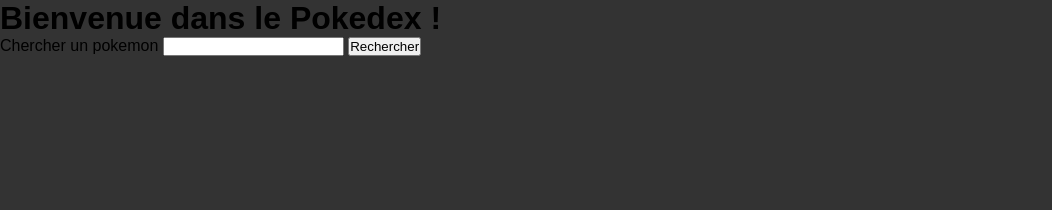
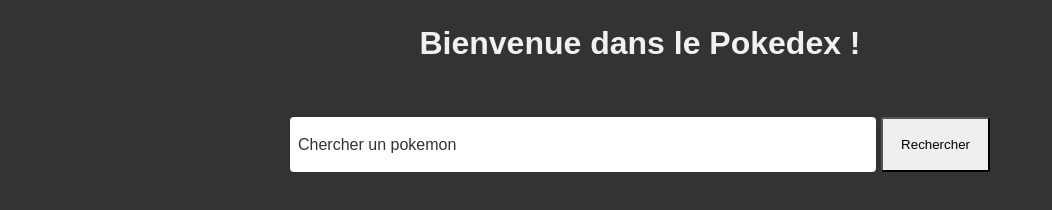
Before and after one commit to Redavela/Pokedex, a plain HTML site: page index.html in a window 1280 px wide. Shown: the whole page, without its empty margins (0-1052 px from the left). Drawn offline with Linux system fonts and the light colour scheme.

Commit message:
Réglage de l'input et du style de la page

```diff
--- a/app.js
+++ b/app.js
@@ -0,0 +1,12 @@
+const searchInput = document.querySelector('.recherche-poke input')
+
+// Animation de l'input
+
+searchInput.addEventListener('input', (e) =>{
+
+    if(e.target.value != ''){
+        e.target.parentNode.classList.add('active-input')
+    }if(e.target.value === ''){
+        e.target.parentNode.classList.remove('active-input')
+    }
+})
--- a/style.css
+++ b/style.css
@@ -8,3 +8,55 @@
     font-family: Arial, Helvetica, sans-serif;
     background: #333;
 }
+
+h1{
+    text-align: center;
+    padding: 25px;
+    color: #f1f1f1;
+}
+
+.recherche-poke{
+    max-width: 700px;
+    width: 70%;
+    min-width: 320px;
+    margin: 30px auto;
+    position: relative;
+    display: flex;
+}
+
+.inp-group{
+    width: 100%;
+}
+
+.recherche-poke input{
+    width: 100%;
+    padding: 15px;
+    border: none;
+    outline: none;
+    border-radius: 4px;
+    font-size: 20px;
+}
+
+.recherche-poke label{
+    position: absolute;
+    color: #333;
+    top: 50%;
+    transform: translateY(-50%);
+    padding-left: 8px;
+    transition: all 0.3s ease-in;
+}
+
+.recherche-poke button{
+    margin-left: 5px;
+    padding: 18px;
+    border-radius: 2px;
+}
+
+/* Animation de l'input */
+
+.recherche-poke:focus-within label,
+.recherche-poke.active-input label{
+    top: -15px;
+    padding-left: 5px;
+    color: aliceblue;
+}
```
Also changed, not shown: index.html (+3 -1 lines), 1 other file.
